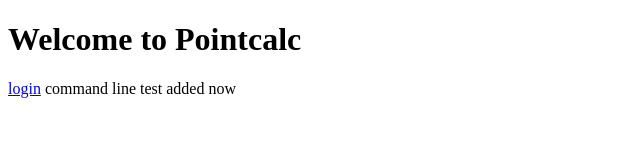
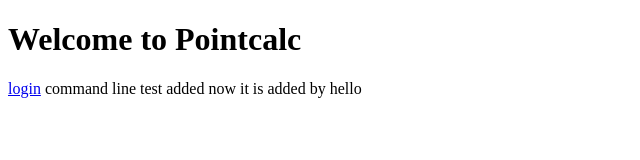
Before and after one commit to xbeastop/contact-card, a plain HTML site: page index.html in a window 1280 px wide. Shown: the whole page, without its empty margins (0-640 px from the left). Drawn offline with Linux system fonts and the light colour scheme.

Commit message:
hello added

```diff
--- a/index.html
+++ b/index.html
@@ -10,5 +10,6 @@
     <h1>Welcome to Pointcalc</h1>
     <a href="test/index.html">login</a> command line test
     added now
+    it is added by hello
 </body>
 </html>
```
